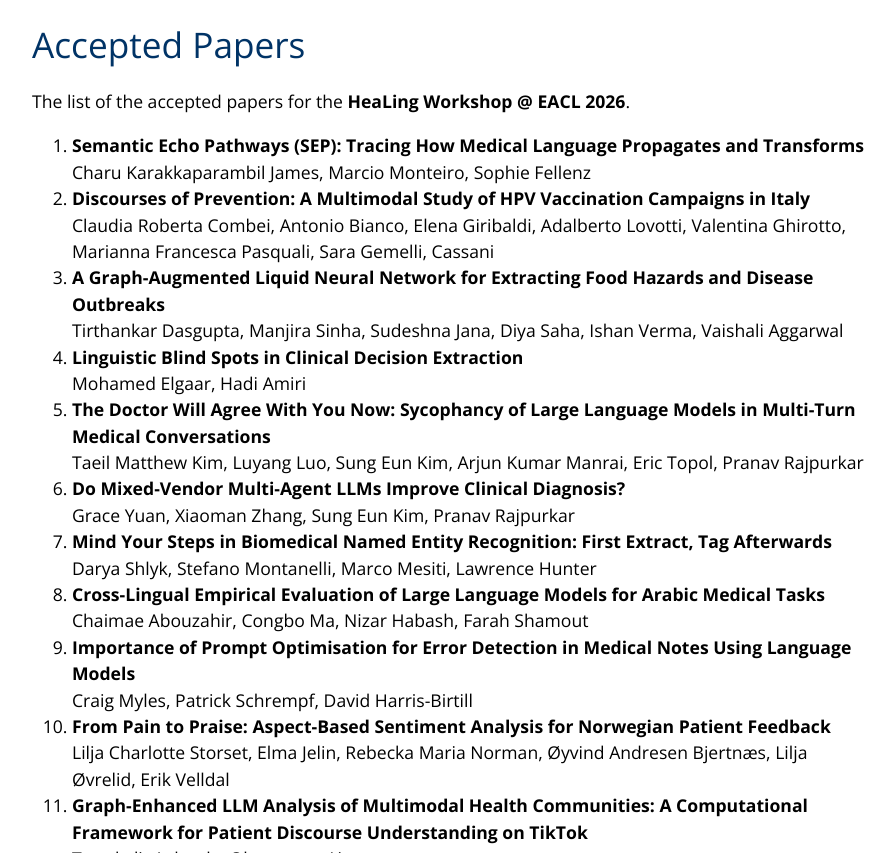
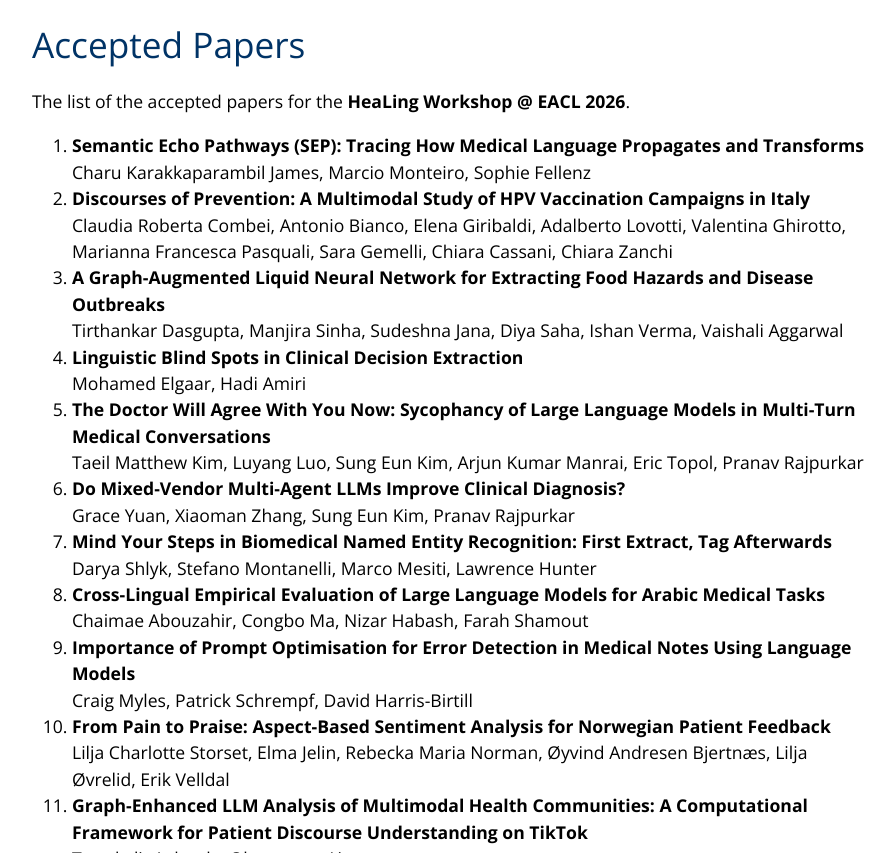
Before and after one commit to HeaLing-workshop/HeaLing-workshop.github.io, a Jekyll site: the page built from accepted-papers.md, in a window 1280 px wide and 900 px high, scrolled down 1081 px, cut to the strip 47-900 px from the top of the window. Shown: the whole strip, without its empty margins (192-1087 px from the left). Built offline with Jekyll 4.4.1, drawn with Linux system fonts in a browser that asks for light colours.

Commit message:
paper 2 author correction

```diff
--- a/accepted-papers.md
+++ b/accepted-papers.md
@@ -11,7 +11,7 @@ The list of the accepted papers for the **HeaLing Workshop @ EACL 2026**.
 1. **Semantic Echo Pathways (SEP): Tracing How Medical Language Propagates and Transforms**
   Charu Karakkaparambil James, Marcio Monteiro, Sophie Fellenz
 2. **Discourses of Prevention: A Multimodal Study of HPV Vaccination Campaigns in Italy**
-  Claudia Roberta Combei, Antonio Bianco, Elena Giribaldi, Adalberto Lovotti, Valentina Ghirotto, Marianna Francesca Pasquali, Sara Gemelli, Cassani
+  Claudia Roberta Combei, Antonio Bianco, Elena Giribaldi, Adalberto Lovotti, Valentina Ghirotto, Marianna Francesca Pasquali, Sara Gemelli, Chiara Cassani, Chiara Zanchi
 3. **A Graph-Augmented Liquid Neural Network for Extracting Food Hazards and Disease Outbreaks**
   Tirthankar Dasgupta, Manjira Sinha, Sudeshna Jana, Diya Saha, Ishan Verma, Vaishali Aggarwal
 4. **Linguistic Blind Spots in Clinical Decision Extraction**
```
